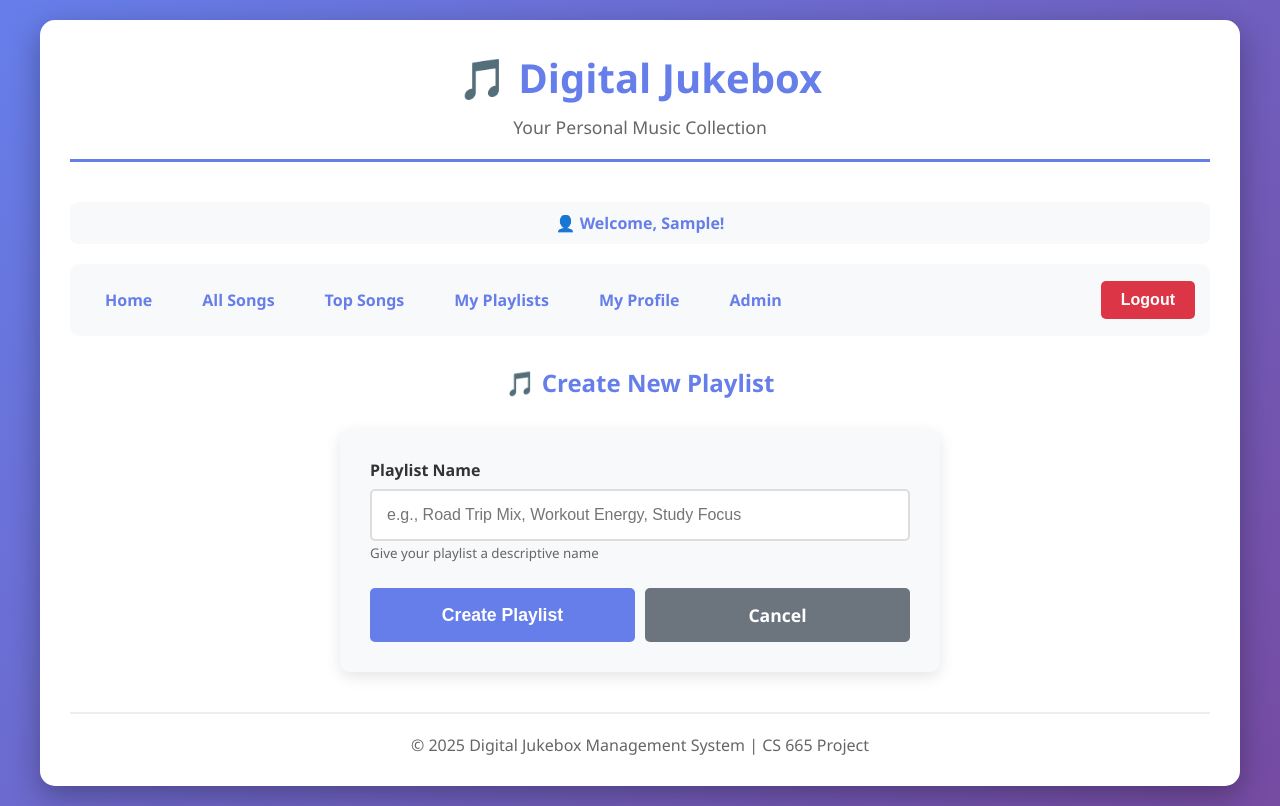
After one commit to soundaryasenthil02/digital-jukebox-system, a Django app: page /playlists/create/ in a window 1280 px wide. The commit adds this page. Run offline with Django 5.2, Linux system fonts and the light colour scheme; the visitor is signed in with stand-in values (Sample User, id 1).

Commit message:
feat: implement complete playlist CRUD operations

```diff
--- a/music/models.py
+++ b/music/models.py
@@ -1,9 +1,7 @@
-from django.db import models
-
-# Create your models here.
 from django.db import models
 from django.contrib.auth.models import User
 
+# Create your models here.
 class Artist(models.Model):
     artist_id = models.AutoField(primary_key=True)
     artist_name = models.CharField(max_length=100)
--- a/music/templates/music/base.html
+++ b/music/templates/music/base.html
@@ -177,6 +177,7 @@
                 <a href="{% url 'music:song_list' %}">All Songs</a>
                 <a href="{% url 'music:top_songs' %}">Top Songs</a>
                 {% if user.is_authenticated %}
+                <a href="{% url 'music:my_playlists' %}">My Playlists</a>
                 <a href="{% url 'music:profile' %}">My Profile</a>
                 {% endif %}
                 {% if user.is_staff %}
--- /dev/null
+++ b/music/templates/music/create_playlist.html
@@ -0,0 +1,34 @@
+{% extends 'music/base.html' %}
+
+{% block title %}Create Playlist - Digital Jukebox{% endblock %}
+
+{% block content %}
+<div style="max-width: 600px; margin: 0 auto;">
+    <h2 style="color: #667eea; text-align: center; margin-bottom: 30px;">🎵 Create New Playlist</h2>
+
+    <div style="background: #f8f9fa; padding: 30px; border-radius: 10px; box-shadow: 0 5px 15px rgba(0,0,0,0.1);">
+        <form method="POST">
+            {% csrf_token %}
+
+            <div style="margin-bottom: 25px;">
+                <label style="display: block; margin-bottom: 8px; font-weight: bold; color: #333;">Playlist Name</label>
+                <input type="text" name="playlist_name" required maxlength="100"
+                       placeholder="e.g., Road Trip Mix, Workout Energy, Study Focus"
+                       style="width: 100%; padding: 15px; border: 2px solid #ddd; border-radius: 5px; font-size: 1em;">
+                <small style="color: #666;">Give your playlist a descriptive name</small>
+            </div>
+
+            <div style="display: flex; gap: 10px;">
+                <button type="submit"
+                        style="flex: 1; padding: 15px; background: #667eea; color: white; border: none; border-radius: 5px; font-size: 1.1em; font-weight: bold; cursor: pointer;">
+                    Create Playlist
+                </button>
+                <a href="{% url 'music:my_playlists' %}"
+                   style="flex: 1; padding: 15px; background: #6c757d; color: white; border-radius: 5px; text-decoration: none; text-align: center; font-size: 1.1em; font-weight: bold; display: block;">
+                    Cancel
+                </a>
+            </div>
+        </form>
+    </div>
+</div>
+{% endblock %}
--- a/music/urls.py
+++ b/music/urls.py
@@ -7,8 +7,19 @@ urlpatterns = [
     path('', views.home, name='home'),
     path('songs/', views.song_list, name='song_list'),
     path('top-songs/', views.top_songs, name='top_songs'),
+
+    # Authentication URLs
     path('register/', views.register, name='register'),
     path('login/', views.user_login, name='login'),
     path('logout/', views.user_logout, name='logout'),
     path('profile/', views.profile, name='profile'),
+
+    # Playlist URLs
+    path('playlists/', views.my_playlists, name='my_playlists'),
+    path('playlists/create/', views.create_playlist, name='create_playlist'),
+    path('playlists/<int:playlist_id>/', views.playlist_detail, name='playlist_detail'),
+    path('playlists/<int:playlist_id>/edit/', views.edit_playlist, name='edit_playlist'),
+    path('playlists/<int:playlist_id>/delete/', views.delete_playlist, name='delete_playlist'),
+    path('playlists/<int:playlist_id>/add/', views.add_to_playlist, name='add_to_playlist'),
+    path('playlists/<int:playlist_id>/remove/<int:song_id>/', views.remove_from_playlist, name='remove_from_playlist'),
 ]
--- a/music/views.py
+++ b/music/views.py
@@ -8,6 +8,13 @@ from django.contrib.auth.models import User
 from django.contrib import messages
 from django.db.models import Count
 from .models import Song, Artist, Album, PlayHistory
+from django.shortcuts import render, redirect, get_object_or_404
+from django.contrib.auth import login, authenticate, logout
+from django.contrib.auth.decorators import login_required
+from django.contrib.auth.models import User
+from django.contrib import messages
+from django.db.models import Count, Q
+from .models import Song, Artist, Album, PlayHistory, Playlist, PlaylistSong
 
 def home(request):
     """Homepage view displaying all songs"""
@@ -167,3 +174,153 @@ def profile(request):
     }
 
     return render(request, 'music/profile.html', context)
+
+@login_required
+def my_playlists(request):
+    """Display user's playlists"""
+    playlists = Playlist.objects.filter(user=request.user).annotate(
+        song_count=Count('playlistsong')
+    ).order_by('-created_at')
+
+    context = {
+        'playlists': playlists,
+    }
+    return render(request, 'music/my_playlists.html', context)
+
+
+@login_required
+def create_playlist(request):
+    """Create new playlist"""
+    if request.method == 'POST':
+        playlist_name = request.POST.get('playlist_name')
+
+        if not playlist_name or playlist_name.strip() == '':
+            messages.error(request, 'Playlist name cannot be empty!')
+            return render(request, 'music/create_playlist.html')
+
+        # Check if user already has a playlist with this name
+        if Playlist.objects.filter(user=request.user, playlist_name=playlist_name).exists():
+            messages.error(request, 'You already have a playlist with this name!')
+            return render(request, 'music/create_playlist.html')
+
+        # Create playlist
+        playlist = Playlist.objects.create(
+            playlist_name=playlist_name,
+            user=request.user
+        )
+
+        messages.success(request, f'Playlist "{playlist_name}" created successfully!')
+        return redirect('music:playlist_detail', playlist_id=playlist.playlist_id)
+
+    return render(request, 'music/create_playlist.html')
+
+
+@login_required
+def playlist_detail(request, playlist_id):
+    """View playlist details and songs"""
+    playlist = get_object_or_404(Playlist, playlist_id=playlist_id, user=request.user)
+
+    playlist_songs = PlaylistSong.objects.filter(playlist=playlist).select_related(
+        'song', 'song__album', 'song__album__artist'
+    )
+
+    # Get all songs for adding to playlist
+    all_songs = Song.objects.select_related('album', 'album__artist').all()
+
+    # Search functionality
+    search_query = request.GET.get('search')
+    if search_query:
+        all_songs = all_songs.filter(
+            Q(title__icontains=search_query) |
+            Q(album__artist__artist_name__icontains=search_query)
+        )
+
+    context = {
+        'playlist': playlist,
+        'playlist_songs': playlist_songs,
+        'all_songs': all_songs,
+        'search_query': search_query,
+    }
+    return render(request, 'music/playlist_detail.html', context)
+
+
+@login_required
+def edit_playlist(request, playlist_id):
+    """Edit playlist name"""
+    playlist = get_object_or_404(Playlist, playlist_id=playlist_id, user=request.user)
+
+    if request.method == 'POST':
+        new_name = request.POST.get('playlist_name')
+
+        if not new_name or new_name.strip() == '':
+            messages.error(request, 'Playlist name cannot be empty!')
+            return render(request, 'music/edit_playlist.html', {'playlist': playlist})
+
+        # Check if another playlist with this name exists
+        if Playlist.objects.filter(
+            user=request.user,
+            playlist_name=new_name
+        ).exclude(playlist_id=playlist_id).exists():
+            messages.error(request, 'You already have a playlist with this name!')
+            return render(request, 'music/edit_playlist.html', {'playlist': playlist})
+
+        old_name = playlist.playlist_name
+        playlist.playlist_name = new_name
+        playlist.save()
+
+        messages.success(request, f'Playlist renamed from "{old_name}" to "{new_name}"!')
+        return redirect('music:playlist_detail', playlist_id=playlist.playlist_id)
+
+    context = {'playlist': playlist}
+    return render(request, 'music/edit_playlist.html', context)
+
+
+@login_required
+def delete_playlist(request, playlist_id):
+    """Delete playlist"""
+    playlist = get_object_or_404(Playlist, playlist_id=playlist_id, user=request.user)
+
+    if request.method == 'POST':
+        playlist_name = playlist.playlist_name
+        playlist.delete()
+        messages.success(request, f'Playlist "{playlist_name}" deleted successfully!')
+        return redirect('music:my_playlists')
+
+    context = {'playlist': playlist}
+    return render(request, 'music/delete_playlist.html', context)
+
+
+@login_required
+def add_to_playlist(request, playlist_id):
+    """Add song to playlist"""
+    if request.method == 'POST':
+        playlist = get_object_or_404(Playlist, playlist_id=playlist_id, user=request.user)
+        song_id = request.POST.get('song_id')
+        song = get_object_or_404(Song, song_id=song_id)
+
+        # Check if song already in playlist
+        if PlaylistSong.objects.filter(playlist=playlist, song=song).exists():
+            messages.warning(request, f'"{song.title}" is already in this playlist!')
+        else:
+            PlaylistSong.objects.create(playlist=playlist, song=song)
+            messages.success(request, f'Added "{song.title}" to "{playlist.playlist_name}"!')
+
+        return redirect('music:playlist_detail', playlist_id=playlist.playlist_id)
+
+    return redirect('music:my_playlists')
+
+
+@login_required
+def remove_from_playlist(request, playlist_id, song_id):
+    """Remove song from playlist"""
+    if request.method == 'POST':
+        playlist = get_object_or_404(Playlist, playlist_id=playlist_id, user=request.user)
+        song = get_object_or_404(Song, song_id=song_id)
+
+        playlist_song = get_object_or_404(PlaylistSong, playlist=playlist, song=song)
+        playlist_song.delete()
+
+        messages.success(request, f'Removed "{song.title}" from "{playlist.playlist_name}"!')
+        return redirect('music:playlist_detail', playlist_id=playlist.playlist_id)
+
+    return redirect('music:my_playlists')
```
Also changed, not shown: music/templates/music/delete_playlist.html (added, +34 -0 lines), music/templates/music/edit_playlist.html (added, +33 -0 lines), music/templates/music/my_playlists.html (added, +62 -0 lines), music/templates/music/playlist_detail.html (added, +85 -0 lines).
